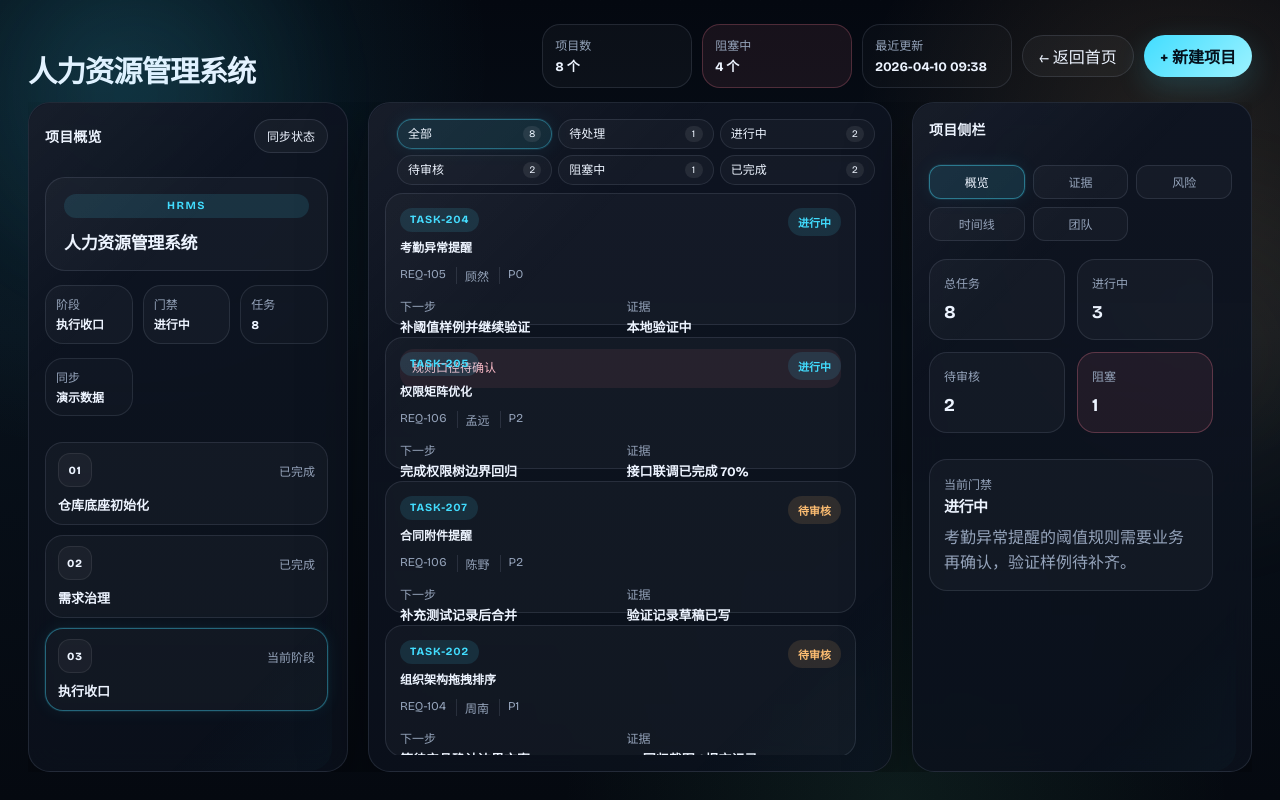
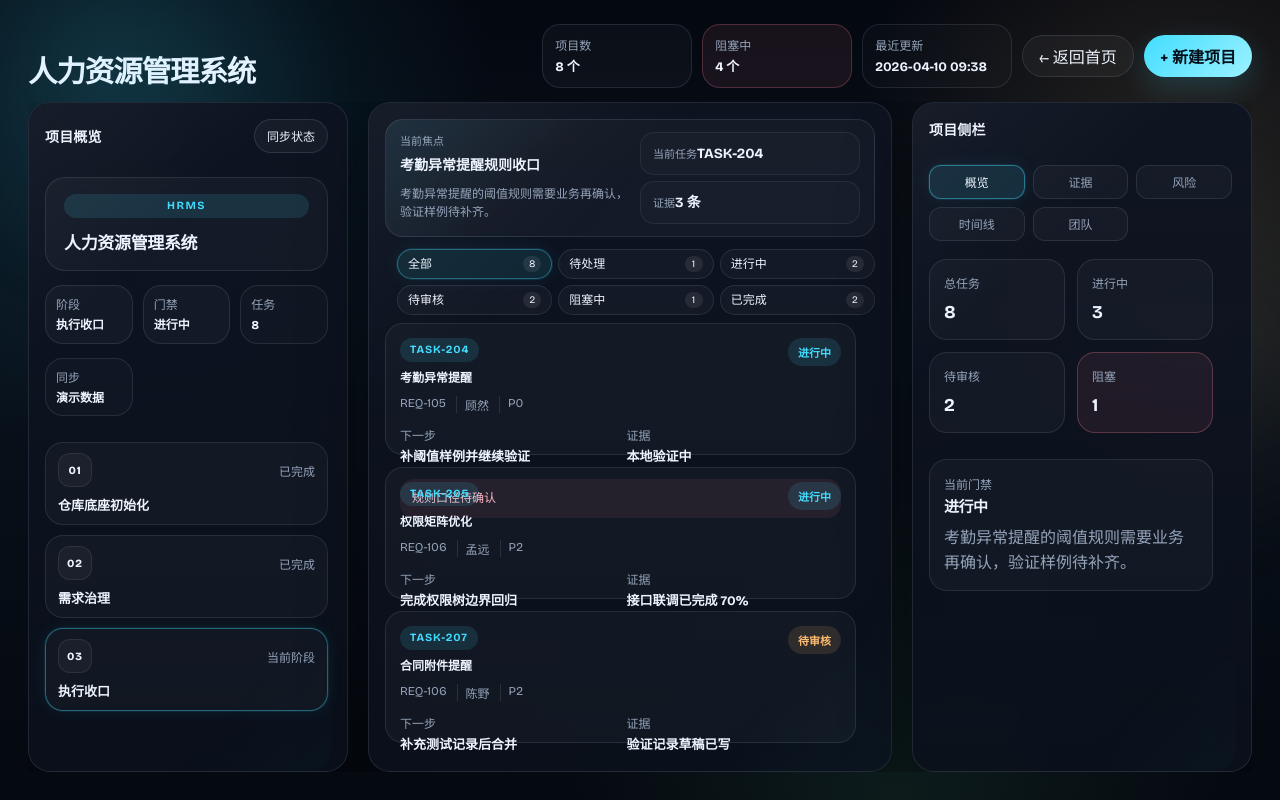
Before and after one commit to beyond-snail/workflow-skills, a React (Vite) app in the folder project-cockpit/: page / in a window 1280 px wide. Both pictures are taken after a click on the button 238 px from the left and 231 px from the top of the page. Built offline with nearby package versions, Linux system fonts and the light colour scheme; a web font is replaced by a local one.

Commit message:
project cockpit: surface current focus

```diff
--- a/project-cockpit/src/App.jsx
+++ b/project-cockpit/src/App.jsx
@@ -460,6 +460,25 @@ function App() {
           </aside>
 
           <section className="panel panel--tasks">
+            <div className="focus-banner">
+              <div className="focus-banner__main">
+                <span className="focus-banner__label">当前焦点</span>
+                <strong>{activeProject?.currentFocus ?? '等待下一步'}</strong>
+                <p>{activeProject?.blocker ?? '暂无阻塞'}</p>
+              </div>
+
+              <div className="focus-banner__meta">
+                <div>
+                  <span>当前任务</span>
+                  <strong>{activeProject?.currentTask ?? '未设置'}</strong>
+                </div>
+                <div>
+                  <span>证据</span>
+                  <strong>{activeProject?.evidence?.length ?? 0} 条</strong>
+                </div>
+              </div>
+            </div>
+
             <div className="panel-head">
               <div className="panel-head__spacer" />
 
--- a/project-cockpit/src/styles.css
+++ b/project-cockpit/src/styles.css
@@ -1093,6 +1093,56 @@ button:disabled {
   overflow: hidden;
 }
 
+.focus-banner {
+  display: grid;
+  grid-template-columns: minmax(0, 1fr) 220px;
+  gap: 12px;
+  padding: 12px 14px;
+  margin-bottom: 12px;
+  border-radius: 18px;
+  border: 1px solid rgba(148, 163, 184, 0.16);
+  background:
+    linear-gradient(135deg, rgba(66, 221, 255, 0.08), transparent 35%),
+    rgba(255, 255, 255, 0.03);
+}
+
+.focus-banner__main,
+.focus-banner__meta {
+  display: grid;
+  gap: 6px;
+}
+
+.focus-banner__label,
+.focus-banner__meta span {
+  color: var(--muted);
+  font-size: 11px;
+}
+
+.focus-banner__main strong,
+.focus-banner__meta strong {
+  font-size: 14px;
+  line-height: 1.35;
+}
+
+.focus-banner__main p {
+  margin: 0;
+  color: var(--muted);
+  font-size: 12px;
+  line-height: 1.5;
+}
+
+.focus-banner__meta {
+  grid-template-columns: 1fr;
+  align-content: start;
+}
+
+.focus-banner__meta div {
+  padding: 10px 12px;
+  border-radius: 14px;
+  border: 1px solid rgba(148, 163, 184, 0.12);
+  background: rgba(255, 255, 255, 0.02);
+}
+
 .task-card {
   min-height: 132px;
   padding: 14px;
@@ -1457,7 +1507,8 @@ button:disabled {
   .stage-grid,
   .home-grid,
   .summary-grid,
-  .field-grid {
+  .field-grid,
+  .focus-banner {
     grid-template-columns: 1fr;
   }
 
```
